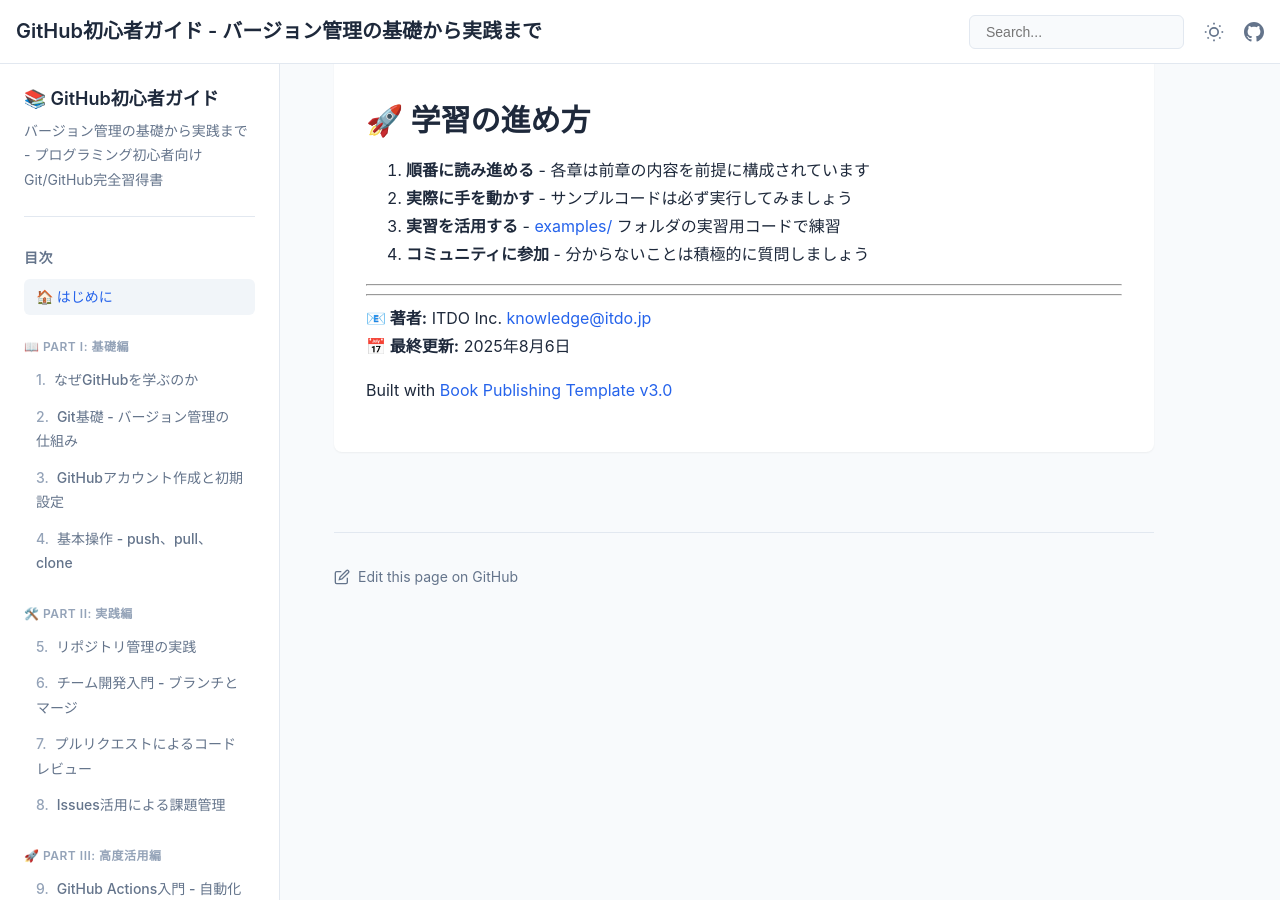
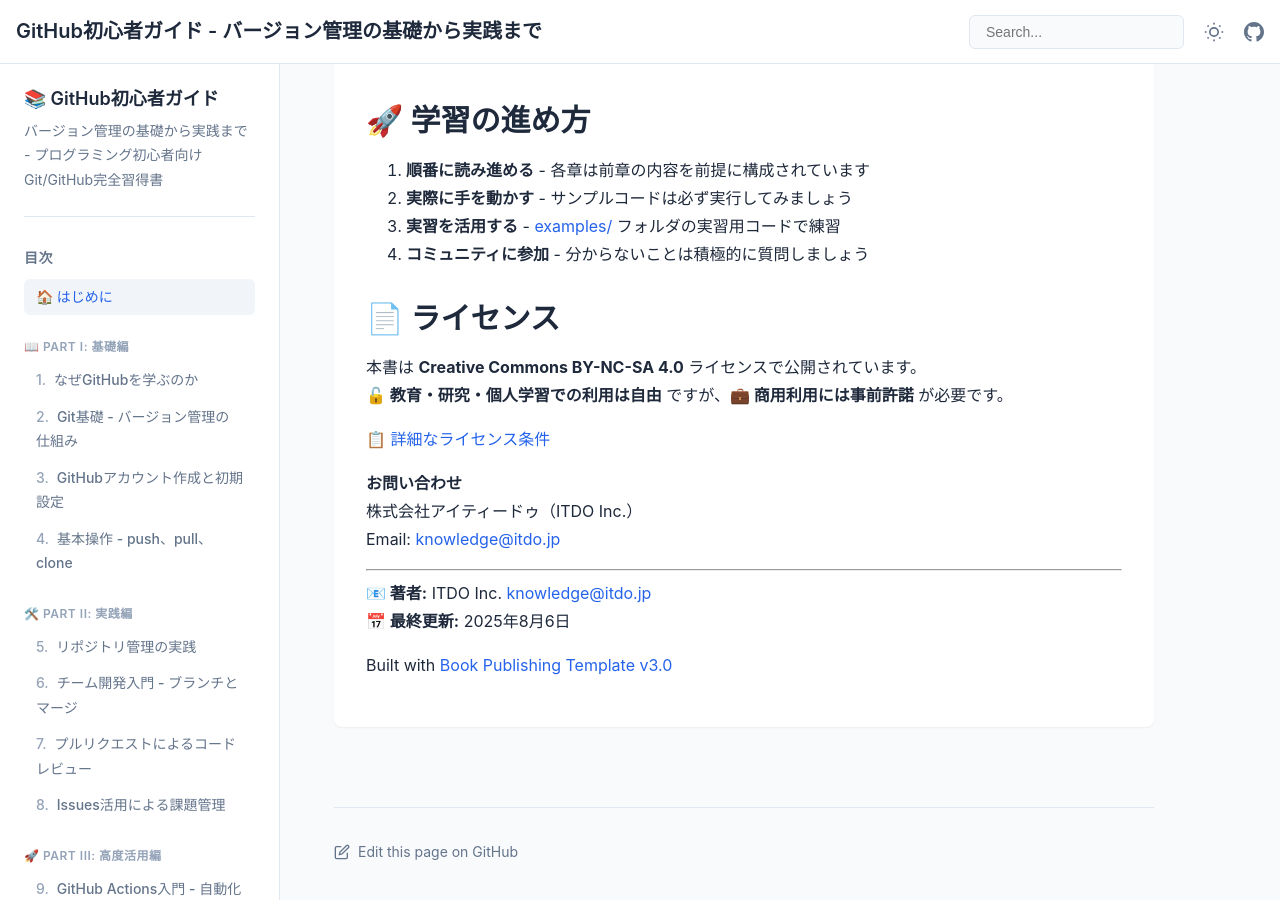
Before and after one commit to itdojp/github-guide-for-beginners-book, a Jekyll site: the page built from docs/index.md, in a window 1280 px wide and 900 px high, scrolled down 1921 px. Built offline with Jekyll 4.4.1, drawn with Linux system fonts in a browser that asks for light colours.

Commit message:
Add license information to docs/index.md

```diff
--- a/docs/index.md
+++ b/docs/index.md
@@ -79,7 +79,16 @@ permalink: /
 3. **実習を活用する** - [examples/]({{ '/examples/' | relative_url }}) フォルダの実習用コードで練習
 4. **コミュニティに参加** - 分からないことは積極的に質問しましょう
 
----
+## 📄 ライセンス
+
+本書は **Creative Commons BY-NC-SA 4.0** ライセンスで公開されています。
+**🔓 教育・研究・個人学習での利用は自由** ですが、**💼 商用利用には事前許諾** が必要です。
+
+📋 [詳細なライセンス条件](https://github.com/itdojp/it-engineer-knowledge-architecture/blob/main/LICENSE.md)
+
+**お問い合わせ**
+株式会社アイティードゥ（ITDO Inc.）
+Email: [knowledge@itdo.jp](mailto:knowledge@itdo.jp)
 
 ---
 
```
